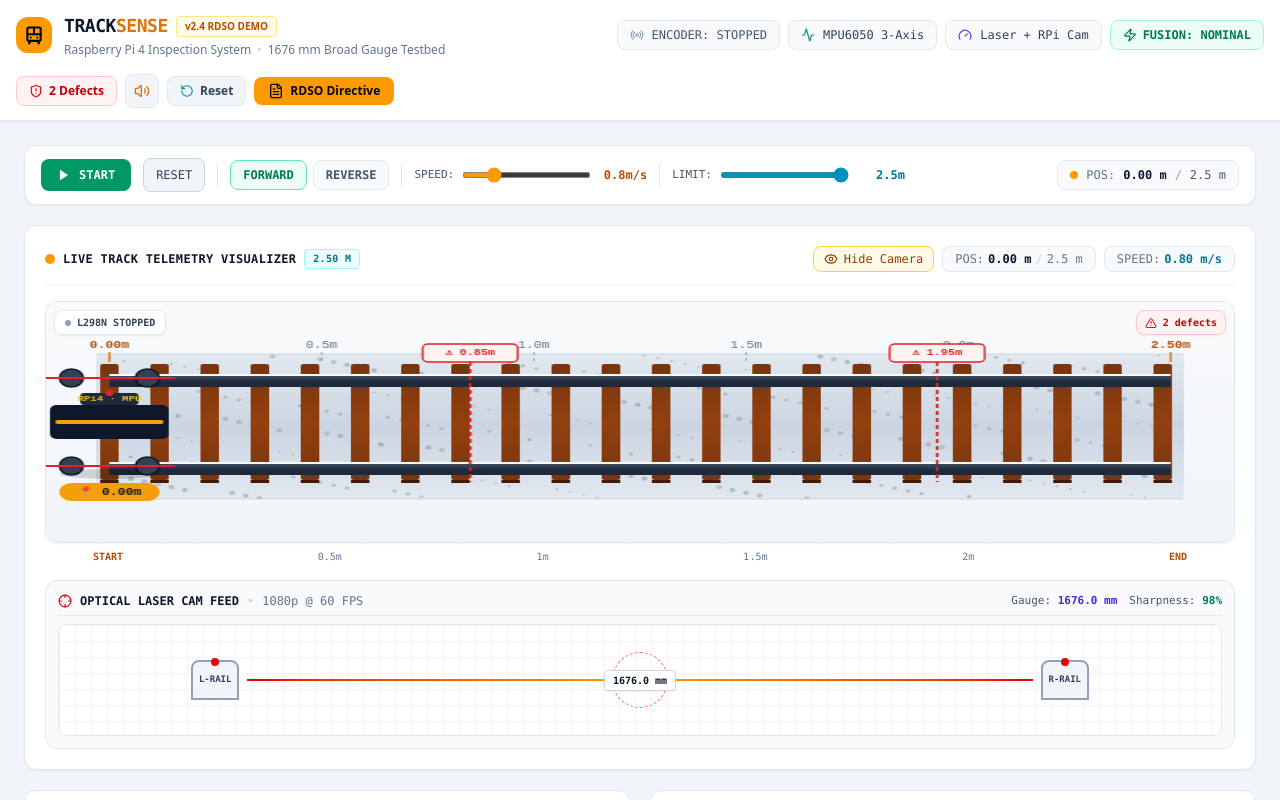
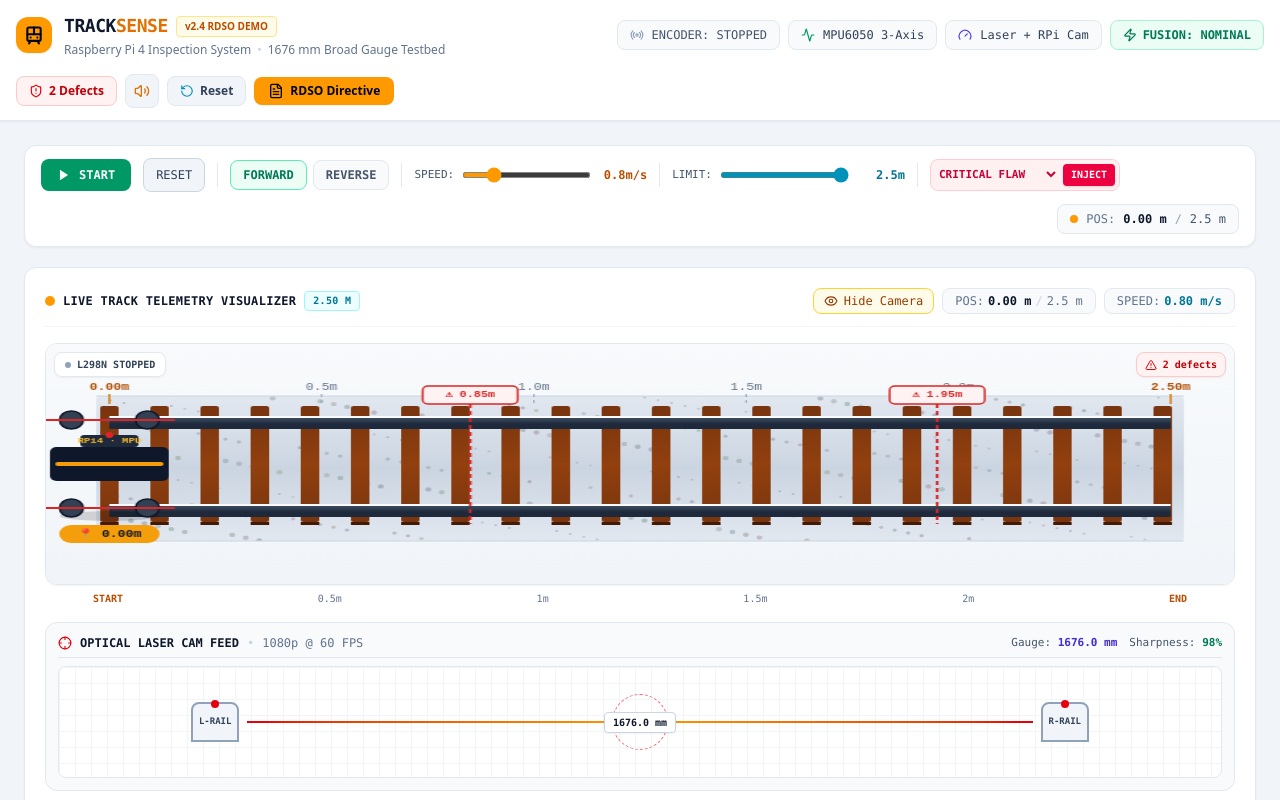
Before and after one commit to Narendra-104/Tracksence, a React (Vite) app: page / in a window 1280 px wide. Shown: the top 800 px of the page. Built offline with nearby package versions, Linux system fonts and the light colour scheme.

Commit message:
feat(ui): Add Quick Inject Defect dropdown to top drive bar for live presentations

```diff
--- a/src/App.tsx
+++ b/src/App.tsx
@@ -449,6 +449,34 @@ export default function App() {
             <span className="text-cyan-700 font-bold text-xs w-12 text-right">{targetDistance.toFixed(1)}m</span>
           </div>
 
+          <div className="w-px h-6 bg-slate-200 hidden sm:block" />
+
+          {/* Quick Inject Defect (For Live Judge Demo) */}
+          <div className="flex items-center gap-1 bg-rose-50 border border-rose-200 p-1 rounded-lg">
+             <select
+                className="bg-transparent text-rose-700 text-[11px] font-bold outline-none cursor-pointer pr-1"
+                id="quick-defect-select"
+             >
+                <option value="CRITICAL">CRITICAL FLAW</option>
+                <option value="HIGH">HIGH GAUGE DEV</option>
+                <option value="MEDIUM">MED LOOSE JOINT</option>
+             </select>
+             <button
+               onClick={() => {
+                 const sel = document.getElementById('quick-defect-select') as HTMLSelectElement;
+                 // Inject defect 1.5 meters ahead of current trolley position
+                 const injectLoc = Math.min(position + 1.5, trackLength - 0.2);
+                 if (sel.value === 'CRITICAL') handleInjectCustomDefect(injectLoc, 'Rail Flaw / Crack', 'CRITICAL');
+                 else if (sel.value === 'HIGH') handleInjectCustomDefect(injectLoc, 'Gauge Widening', 'HIGH');
+                 else handleInjectCustomDefect(injectLoc, 'Loose Joint / Fishplate Gap', 'MEDIUM');
+               }}
+               className="px-2 py-1 rounded bg-rose-600 text-white hover:bg-rose-700 font-bold text-[10px] transition-colors shadow-sm"
+               title="Inject defect 1.5m ahead"
+             >
+               INJECT
+             </button>
+          </div>
+
           {/* Live position readout */}
           <div className="ml-auto bg-slate-50 border border-slate-200 px-3 py-1.5 rounded-lg flex items-center gap-2 text-xs">
             <span className="w-2 h-2 rounded-full bg-amber-500" />
```
